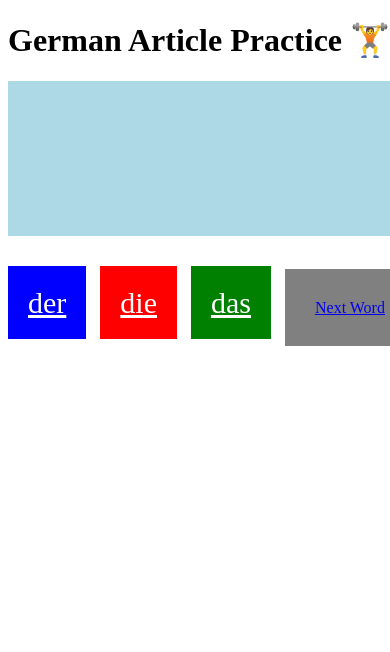
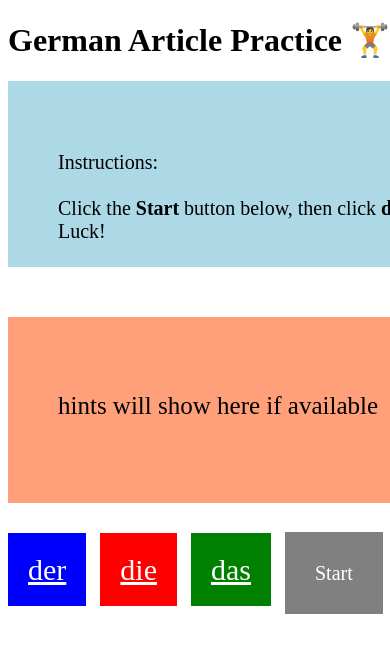
Before and after one commit to egglearn/GermanLangPractice, a plain HTML site: page index.html in a window 390 px wide. Shown: the top 652 px of the page. Drawn offline with Linux system fonts and the light colour scheme.

Commit message:
Improving the style and adding instructions

```diff
--- a/index.html
+++ b/index.html
@@ -15,18 +15,27 @@
       <h1>German Article Practice 🏋️🥋</h1>
 
       <div class="main">
-        <div id="text"></div>
+        <div id="text">
+          <p style="font-size: 20px;">
+            Instructions: </br> </br>Click the <strong>Start</strong> button below, then click <strong>der</strong>, <strong>die</strong>, or
+            <strong>das</strong> to choose your answer. Good Luck!
+          </p>
+        </div>
 
-        <div id="hint"></div>
+        <div id="hint">
+          <p>hints will show here if available</p>
+        </div>
       </div>
 
-      <a href="#" id="der">der</a>
+      <div class="articles">
+        <a href="#" class="articlebuttons" id="der">der</a>
 
-      <a href="#" id="die">die</a>
+        <a href="#" class="articlebuttons" id="die">die</a>
 
-      <a href="#" id="das">das</a>
+        <a href="#" class="articlebuttons" id="das">das</a>
 
-      <a id="button" href="#">Next Word</a>
+        <a id="button" href="#">Start</a>
+      </div>
 
       <audio id="correct">
         <source src="https://s3.amazonaws.com/freecodecamp/drums/Dry_Ohh.mp3" />
--- a/index.js
+++ b/index.js
@@ -1972,6 +1972,7 @@ const regexDer = /(ismus|ent|er|ig|or|ich|ist|ling|)$/;
 const regexDie = /(heit|ie|ik|keit|schaft|tät|ung|ette|ine|ion|ur|e)$/;
 const regexDas = /(chen|lein|ge|nis|ing|ment|um|tum|o|ma)$/;
 btn.addEventListener("click", function x() {
+  btn.innerText = "Next Word";
   answer = data[Math.floor(Math.random() * 2267)];
   word.innerText = answer[0];
   hint.innerText = "";
--- a/style.css
+++ b/style.css
@@ -50,30 +50,41 @@
   color: white;
 }
 
+
+.articlebuttons:hover{
+display:focus;
+}
+
 #button {
   margin-left: 10px;
   padding: 30px;
-  background: grey;
+  font-size: 20px;
+  background:grey;
   width: 50px;
+  color:white;
+  text-decoration:none;
 }
 
-@media (max-width: 450px) {
-  #text {
-    margin-bottom: 50px;
-    padding: 50px;
-    background: lightblue;
-    font-size: 35px;
-    min-height: 55px;
-    max-width: 200px;
+#button:hover{
+  display:focus;
+}
+
+@media (max-width: 410px) {
+  .main{
+    flex-direction:column;
   }
 
-  #hint {
-    margin-bottom: 50px;
-    margin-left: 20px;
-    padding: 50px;
-    background: lightsalmon;
-    font-size: 20px;
-    min-height: 55px;
-    min-width: 25%;
+  #hint, #text{
+    margin-left:0;
+    max-width: 100%;
+    max-height:50px;
+  }
+
+  #articles{
+    max-width: 400px;
   }
 }
+
+
+
+}
```
